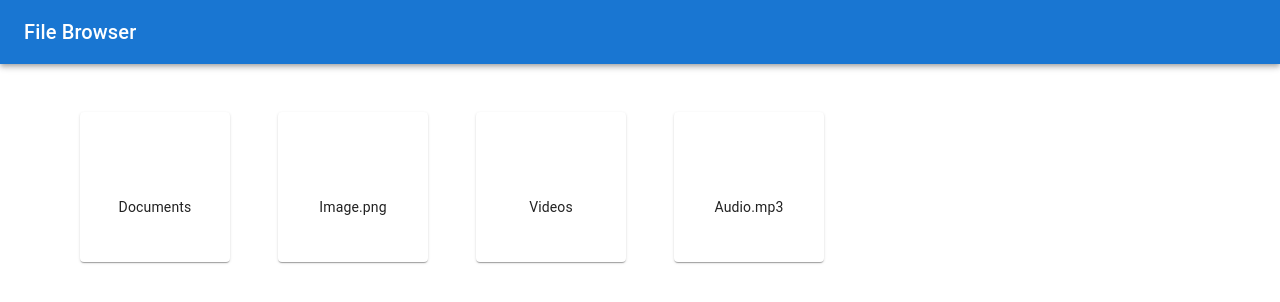
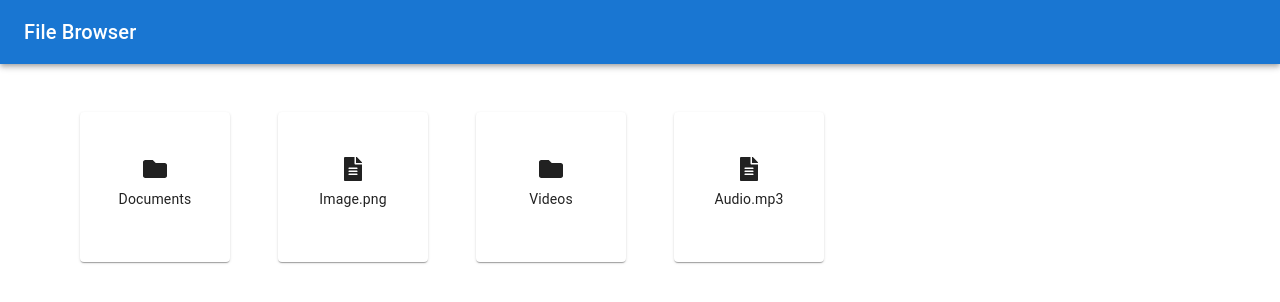
Before and after one commit to rusimka/File-Manager, a React (Create React App) app: page / in a window 1280 px wide. Shown: the top 302 px of the page. Built offline with nearby package versions, Linux system fonts and the light colour scheme.

Commit message:
Implemented React Icons, and solve the problem with the icons.

```diff
--- a/package.json
+++ b/package.json
@@ -17,6 +17,7 @@
     "@types/react-dom": "^19.0.4",
     "react": "^19.0.0",
     "react-dom": "^19.0.0",
+    "react-icons": "^5.5.0",
     "react-scripts": "5.0.1",
     "typescript": "^4.9.5",
     "web-vitals": "^2.1.4"
--- a/src/components/FileItem.tsx
+++ b/src/components/FileItem.tsx
@@ -2,17 +2,18 @@
 import FileItemProps from "../interface/FileItemProps";
 // @ts-ignore
 import File from "../interface/File";
-import {Card, CardContent, Icon, Typography} from "@mui/material";
+import {Card, CardContent, Typography} from "@mui/material";
+import {FaFileAlt, FaFolder,} from "react-icons/fa";
+
+
+const FolderIcon = FaFolder as React.FC<{ size?: number }>;
+const FileIcon = FaFileAlt as React.FC<{ size?: number }>;
 
 const FileItem: React.FC<FileItemProps> = ({ file }) => {
     return (
         <Card sx={{ width: 150, height: 150, margin: 2, display: 'flex', flexDirection: 'column', alignItems: 'center', justifyContent: 'center', cursor: 'pointer' }}>
             <CardContent sx={{ display: 'flex', flexDirection: 'column', alignItems: 'center', justifyContent: 'center' }}>
-                {file.type === 'folder' ? (
-                    <Icon sx={{ fontSize: 40, color: 'primary.main' }} />
-                ) : (
-                    <Icon sx={{ fontSize: 40, color: 'secondary.main' }} />
-                )}
+                {file.type === "folder" ? <FolderIcon size={24} /> : <FileIcon size={24} />}
                 <Typography variant="body2" sx={{ marginTop: 1, textAlign: 'center' }}>
                     {file.name}
                 </Typography>
```
Also changed, not shown: 1 other file (tests, documents, lock files or other folders).
